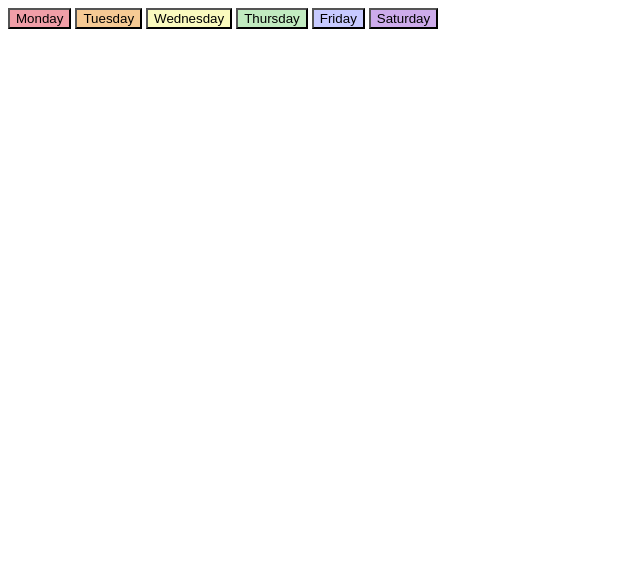
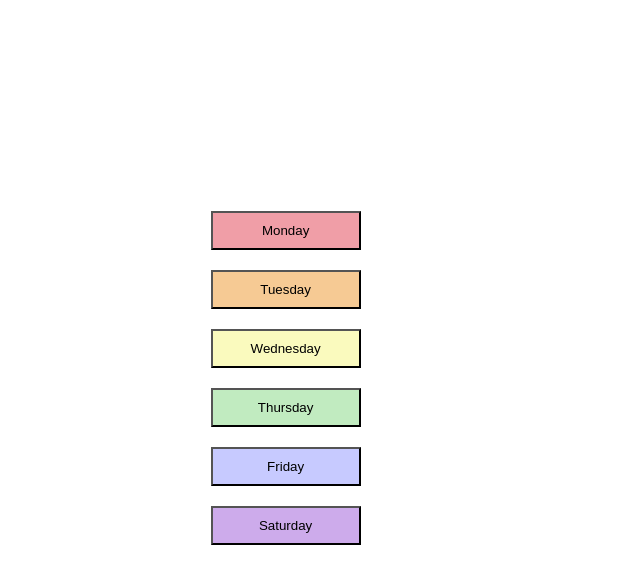
Before and after one commit to channeloronico/TECHNICAL-2, a plain HTML site: page index.html in a window 1280 px wide. Shown: the whole page, without its empty margins (0-640 px from the left). Drawn offline with Linux system fonts and the light colour scheme; files that its build step writes are made by us from their sources; files whose address does not match are found by name.

Commit message:
Update index.html

```diff
--- a/index.html
+++ b/index.html
@@ -5,7 +5,7 @@
     <meta http-equiv="X-UA-Compatible" content="IE=edge">
     <meta name="viewport" content="width=device-width, initial-scale=1.0">
     <title>𐙚 ‧₊˚ ⋅ TECHNICAL 2 𐙚 ‧₊˚ ⋅</title>
-    <link rel="stylesheet" href="./Assets/stylestyle.css">
+    <link rel="stylesheet" href="./Assets/style/style.css">
 </head>
 <body>
     <div class="container">
```
